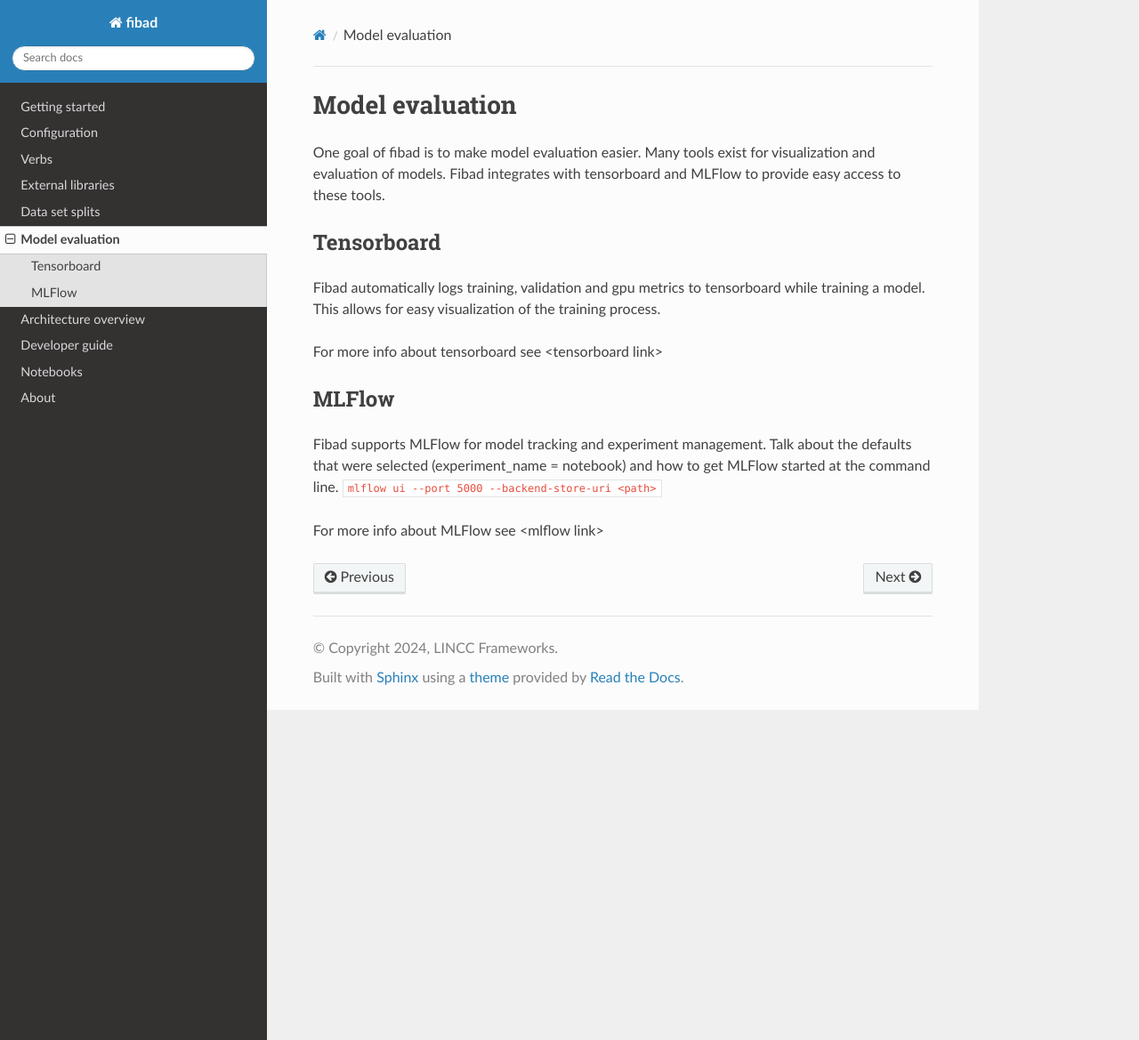
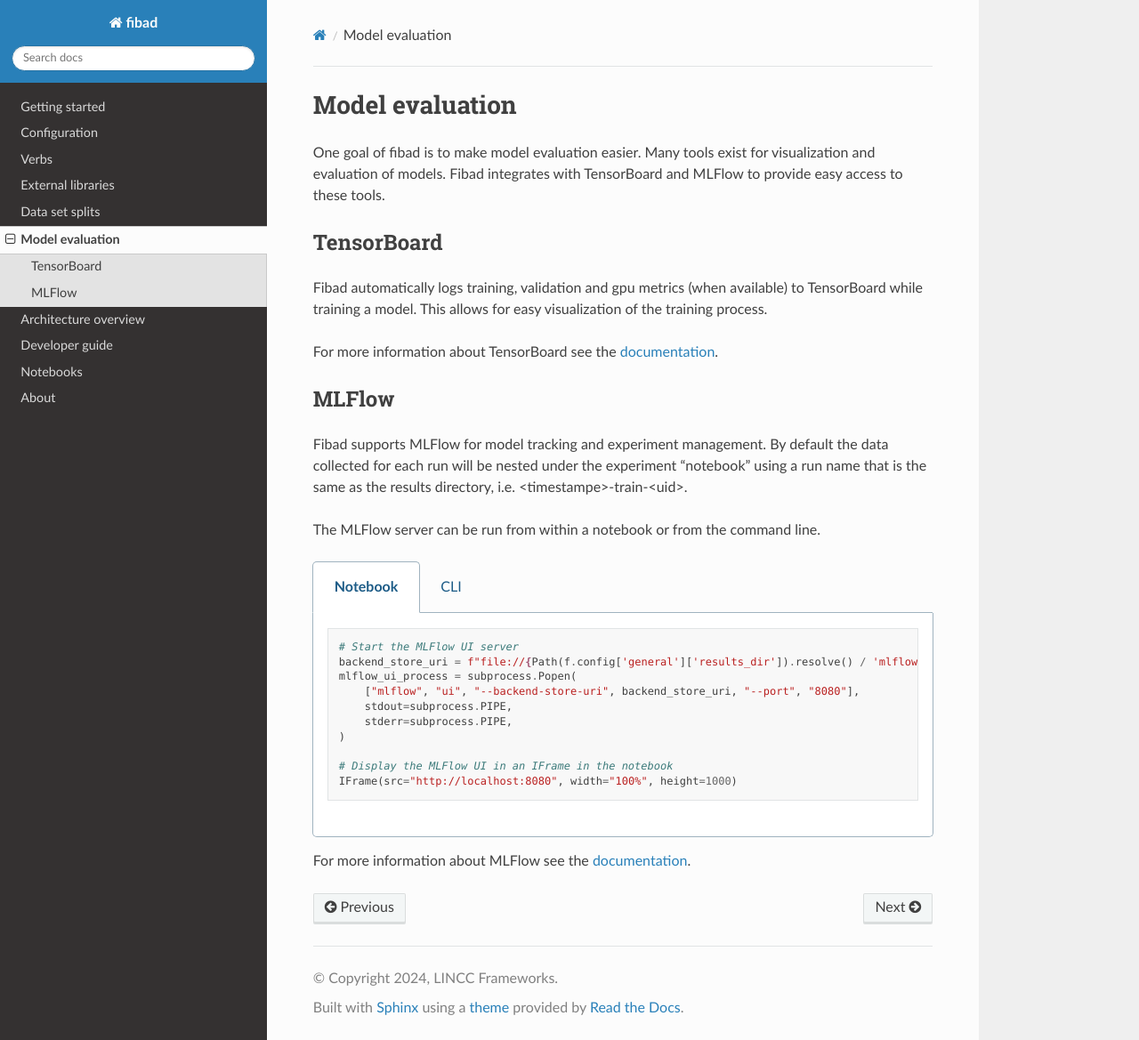
Before and after one commit to lincc-frameworks/fibad, a Sphinx documentation site: the page built from docs/model_evaluation.rst, in a window 1280 px wide and 1169 px high. Shown: the whole window at 89% size. Built offline with Sphinx 7.4.7 and the Read the Docs theme 3.1.0, drawn with Linux system fonts in a browser that asks for light colours; pages that are not in the unit, such as notebooks, are missing from menus.

Commit message:
Adding model_evaluation details.

```diff
--- a/docs/model_evaluation.rst
+++ b/docs/model_evaluation.rst
@@ -2,24 +2,52 @@ Model evaluation
 ================
 
 One goal of fibad is to make model evaluation easier. Many tools exist for visualization
-and evaluation of models. Fibad integrates with tensorboard and MLFlow to provide
+and evaluation of models. Fibad integrates with TensorBoard and MLFlow to provide
 easy access to these tools.
 
-Tensorboard
+TensorBoard
 -----------
 
-Fibad automatically logs training, validation and gpu metrics to tensorboard while
-training a model. This allows for easy visualization of the training process.
+Fibad automatically logs training, validation and gpu metrics (when available) to
+TensorBoard while training a model.
+This allows for easy visualization of the training process.
 
-For more info about tensorboard see <tensorboard link>
-
+For more information about TensorBoard see the
+`documentation <https://www.tensorflow.org/tensorboard/get_started>`_.
 
 MLFlow
 ------
 
 Fibad supports MLFlow for model tracking and experiment management.
-Talk about the defaults that were selected (experiment_name = notebook) and how
-to get MLFlow started at the command line.
-``mlflow ui --port 5000 --backend-store-uri <path>``
+By default the data collected for each run will be nested under the experiment
+"notebook" using a run name that is the same as the results directory,
+i.e. <timestampe>-train-<uid>.
 
-For more info about MLFlow see <mlflow link>
+The MLFlow server can be run from within a notebook or from the command line.
+
+.. tabs::
+
+    .. group-tab:: Notebook
+
+        .. code-block:: python
+
+           # Start the MLFlow UI server
+           backend_store_uri = f"file://{Path(f.config['general']['results_dir']).resolve() / 'mlflow'}"
+           mlflow_ui_process = subprocess.Popen(
+               ["mlflow", "ui", "--backend-store-uri", backend_store_uri, "--port", "8080"],
+               stdout=subprocess.PIPE,
+               stderr=subprocess.PIPE,
+           )
+
+           # Display the MLFlow UI in an IFrame in the notebook
+           IFrame(src="http://localhost:8080", width="100%", height=1000)
+
+    .. group-tab:: CLI
+
+        .. code-block:: bash
+
+           >> mlflow ui --port 8080 --backend-store-uri <results_dir>/mlruns
+
+
+For more information about MLFlow see the
+`documentation <https://mlflow.org/docs/latest/index.html>`_.
```
